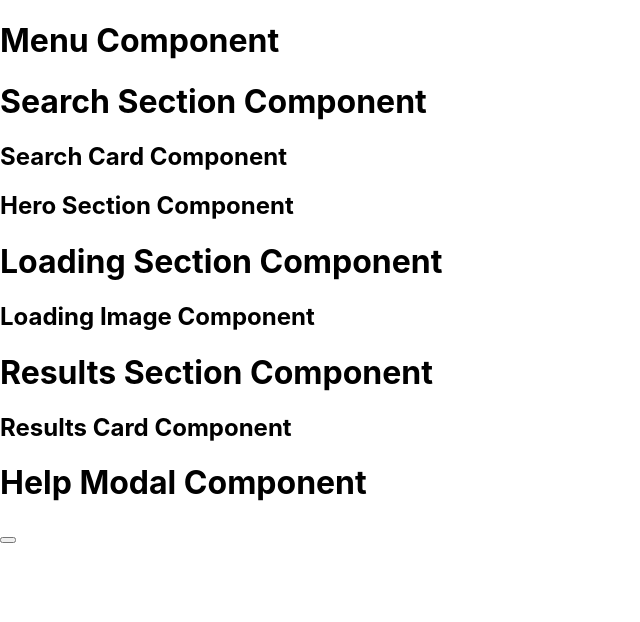
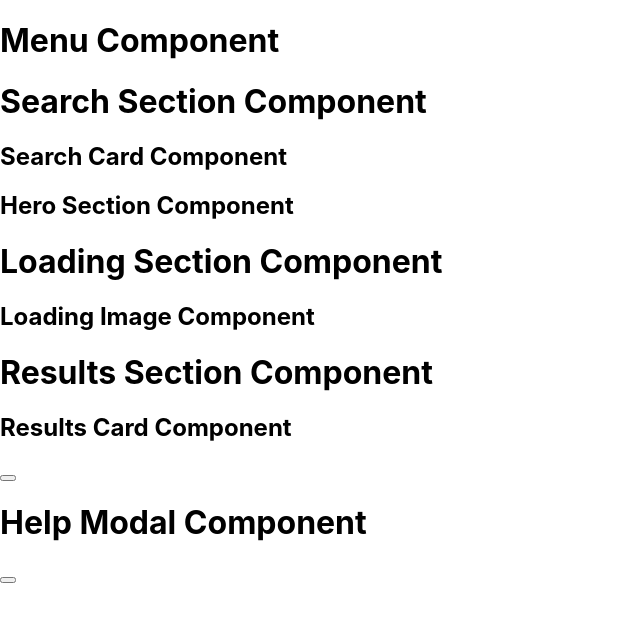
Before and after one commit to SchoolOfCode/w20_final-project-team-e, a React (Create React App) app: page / in a window 1280 px wide. Shown: the top 622 px of the page, without its empty margins (0-640 px from the left). Built offline with nearby package versions, Linux system fonts and the light colour scheme.

Commit message:
button test in app js

```diff
--- a/src/components/App/App.js
+++ b/src/components/App/App.js
@@ -15,7 +15,7 @@ function App() {
       <SearchSection />
       <LoadingSection />
       <ResultsSection />
-      {/* button with text to appear as overlay onclick? */}
+      <button></button>
       <HelpModal />
     </div>
   );
```
